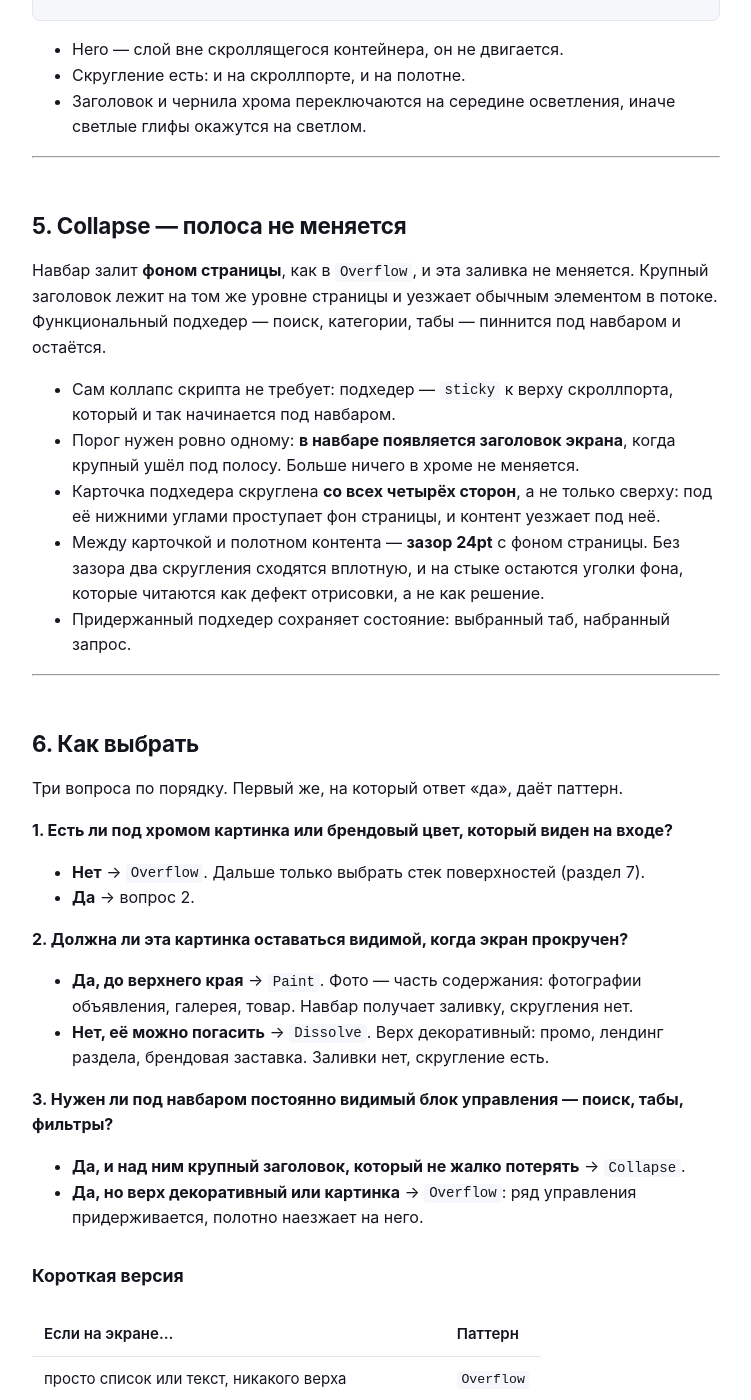
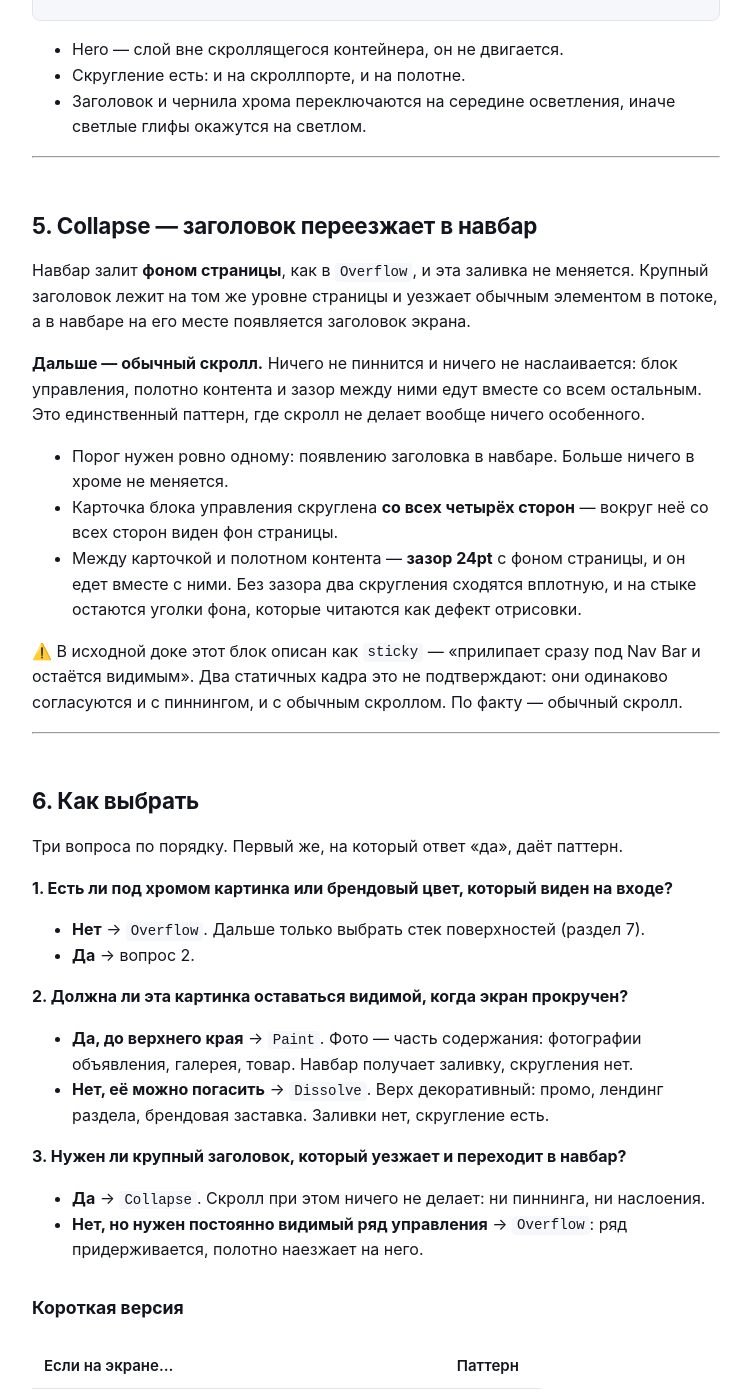
Before and after one commit to tomsvorobovich-qic/mobile-ds-guides, a Jekyll site: the page built from guides/scroll-patterns.md, in a window 1280 px wide and 1400 px high, scrolled down 2268 px. Shown: the whole window, without its empty margins (264-1015 px from the left). Built offline with Jekyll 4.4.1, drawn with Linux system fonts in a browser that asks for light colours; some of the changed text lies outside the part shown.

Commit message:
fix(collapse): nothing pins, nothing layers
The controls block was sticky, so on scroll it stayed and the content
surface slid under it — the two blocks appeared to glue together. That
behaviour does not exist. Collapse does exactly one thing: the large
title leaves and the screen title appears in the nav bar. After that it
is an ordinary scroll, and the card, the gap and the surface all travel
together.

The sticky came from the original doc, which describes the block as
"прилипает сразу под Nav Bar". The two static frames do not support that
— they read the same whether it pins or scrolls. The guide now says so
instead of repeating the claim.

Also corrects the third question in the decision tree: Collapse is
chosen for a large title that migrates into the bar, not for a
permanently visible controls row — that one is Overflow.

Co-Authored-By: Claude Opus 5 <noreply@anthropic.com>

```diff
--- a/guides/scroll-patterns.md
+++ b/guides/scroll-patterns.md
@@ -24,6 +24,7 @@ title: Хедер и поверхности
 | **Paint** | заливка навбара | нет | флип на пороге |
 | **Dissolve** | hero, ставший цветом фона | есть | осветление по прогрессу |
 | **Collapse** | ничего, полоса не менялась | есть | порог для заголовка в навбаре |
+
 
 `Collapse` описан в исходной доке, но в приложении не собран — см. раздел 9.
 
@@ -98,23 +99,28 @@ progress = clamp(scrollY / heroTravel, 0, 1)   // hero.opacity = 1 - progress
 
 ---
 
-## 5. Collapse — полоса не меняется
+## 5. Collapse — заголовок переезжает в навбар
 
 Навбар залит **фоном страницы**, как в `Overflow`, и эта заливка не меняется.
-Крупный заголовок лежит на том же уровне страницы и уезжает обычным элементом в
-потоке. Функциональный подхедер — поиск, категории, табы — пиннится под навбаром
-и остаётся.
+Крупный заголовок лежит на том же уровне страницы и уезжает обычным элементом
+в потоке, а в навбаре на его месте появляется заголовок экрана.
 
-- Сам коллапс скрипта не требует: подхедер — `sticky` к верху скроллпорта,
-  который и так начинается под навбаром.
-- Порог нужен ровно одному: **в навбаре появляется заголовок экрана**, когда
-  крупный ушёл под полосу. Больше ничего в хроме не меняется.
-- Карточка подхедера скруглена **со всех четырёх сторон**, а не только сверху:
-  под её нижними углами проступает фон страницы, и контент уезжает под неё.
-- Между карточкой и полотном контента — **зазор 24pt** с фоном страницы.
-  Без зазора два скругления сходятся вплотную, и на стыке остаются уголки
-  фона, которые читаются как дефект отрисовки, а не как решение.
-- Придержанный подхедер сохраняет состояние: выбранный таб, набранный запрос.
+**Дальше — обычный скролл.** Ничего не пиннится и ничего не наслаивается: блок
+управления, полотно контента и зазор между ними едут вместе со всем остальным.
+Это единственный паттерн, где скролл не делает вообще ничего особенного.
+
+- Порог нужен ровно одному: появлению заголовка в навбаре. Больше ничего в
+  хроме не меняется.
+- Карточка блока управления скруглена **со всех четырёх сторон** — вокруг неё
+  со всех сторон виден фон страницы.
+- Между карточкой и полотном контента — **зазор 24pt** с фоном страницы, и он
+  едет вместе с ними. Без зазора два скругления сходятся вплотную, и на стыке
+  остаются уголки фона, которые читаются как дефект отрисовки.
+
+⚠️ В исходной доке этот блок описан как `sticky` — «прилипает сразу под Nav
+Bar и остаётся видимым». Два статичных кадра это не подтверждают: они
+одинаково согласуются и с пиннингом, и с обычным скроллом. По факту —
+обычный скролл.
 
 ---
 
@@ -134,11 +140,11 @@ progress = clamp(scrollY / heroTravel, 0, 1)   // hero.opacity = 1 - progress
 - **Нет, её можно погасить** → `Dissolve`. Верх декоративный: промо, лендинг
   раздела, брендовая заставка. Заливки нет, скругление есть.
 
-**3. Нужен ли под навбаром постоянно видимый блок управления — поиск, табы,
-фильтры?**
+**3. Нужен ли крупный заголовок, который уезжает и переходит в навбар?**
 
-- **Да, и над ним крупный заголовок, который не жалко потерять** → `Collapse`.
-- **Да, но верх декоративный или картинка** → `Overflow`: ряд управления
+- **Да** → `Collapse`. Скролл при этом ничего не делает: ни пиннинга, ни
+  наслоения.
+- **Нет, но нужен постоянно видимый ряд управления** → `Overflow`: ряд
   придерживается, полотно наезжает на него.
 
 ### Короткая версия
@@ -149,7 +155,7 @@ progress = clamp(scrollY / heroTravel, 0, 1)   // hero.opacity = 1 - progress
 | лента с фильтрами или табами | `Overflow` |
 | брендовый верх с графикой, его можно погасить | `Dissolve` |
 | фото товара или объявления, оно часть содержания | `Paint` |
-| крупный заголовок + постоянный блок управления | `Collapse` |
+| крупный заголовок, уезжающий в навбар | `Collapse` |
 
 ### Контрпримеры
 
```
Also changed, not shown: assets/stand.css (+9 -12 lines), stands/scroll-patterns.html (+5 -4 lines).
